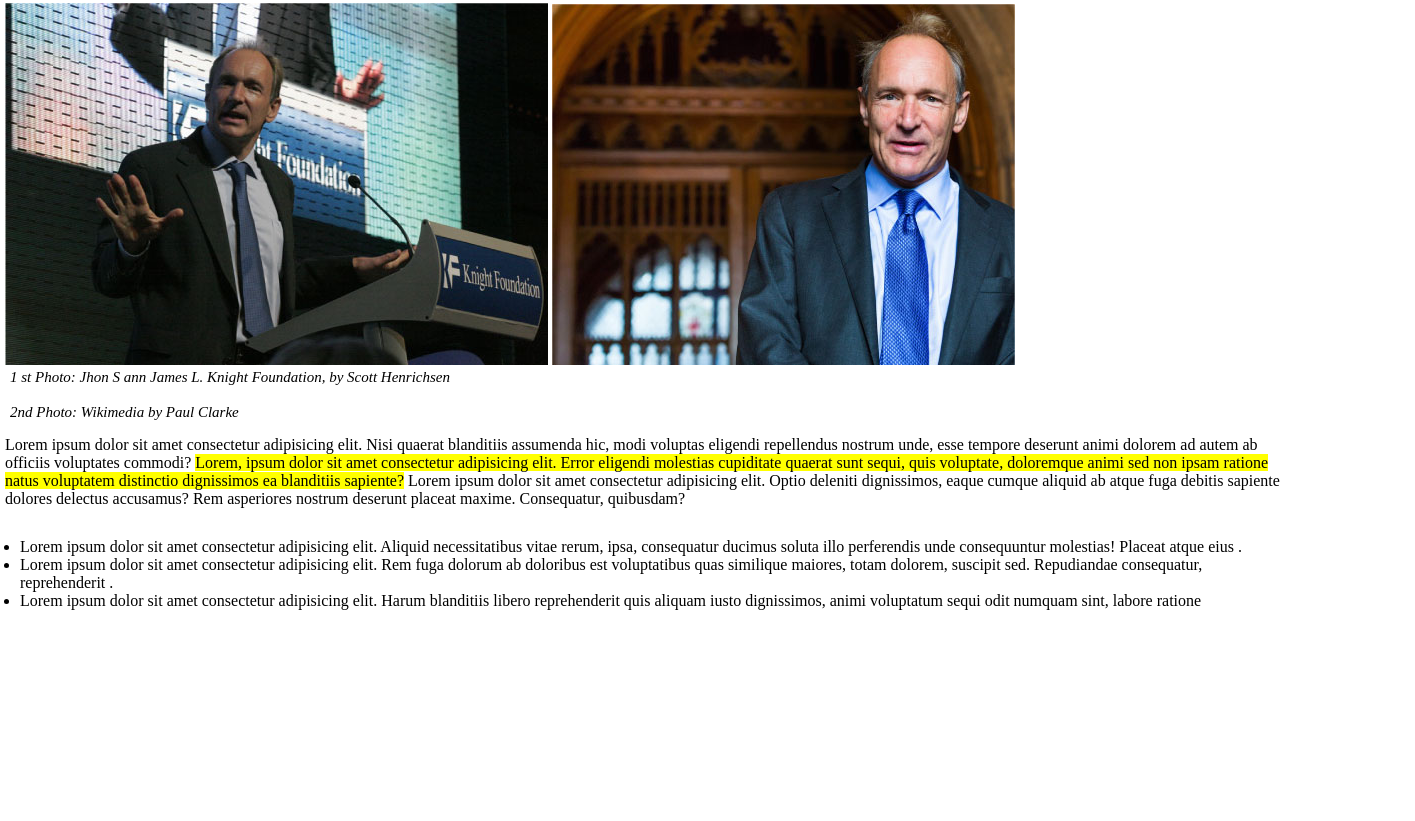
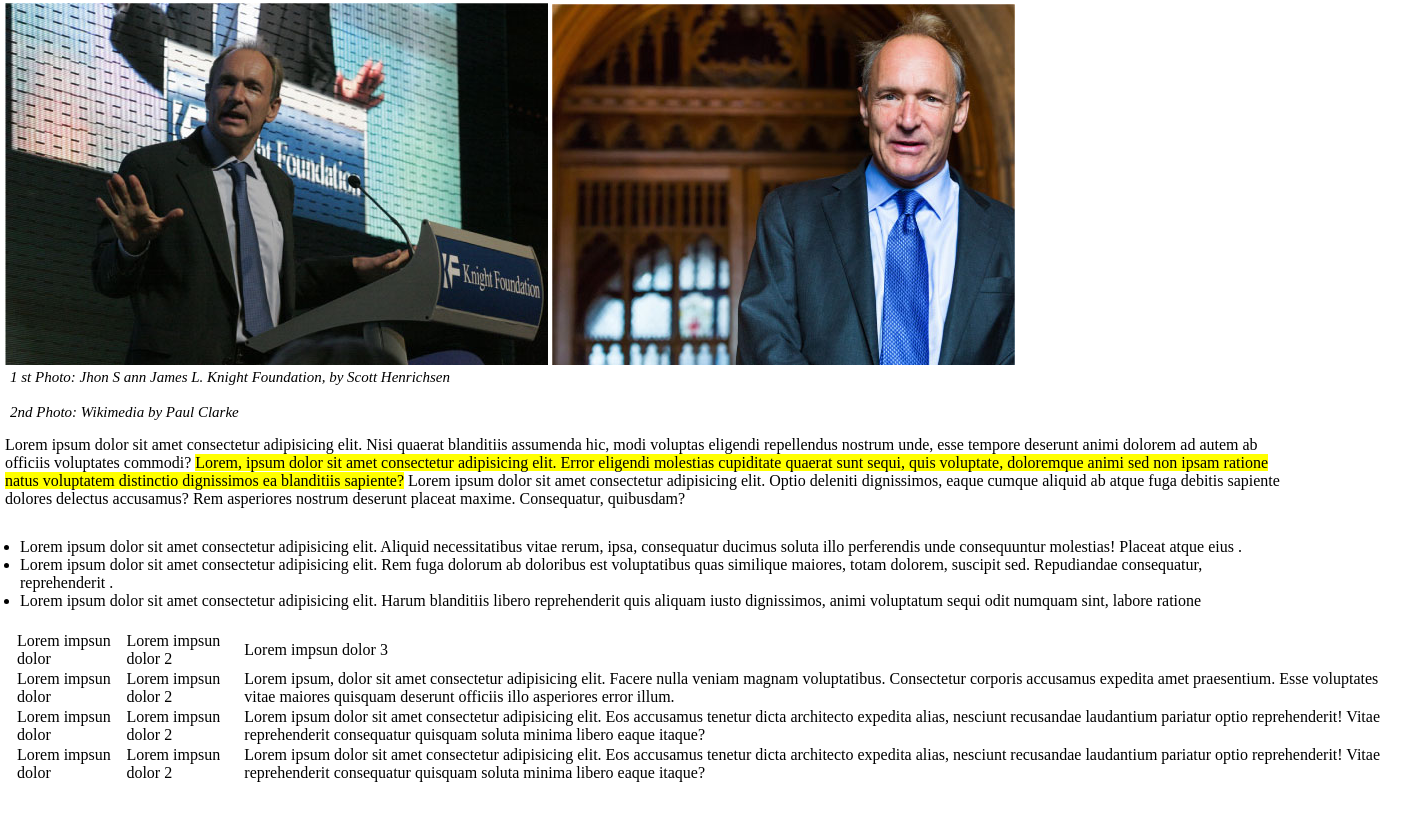
Before and after one commit to Alati11/html-css-booleaner, a plain HTML site: page index.html in a window 1280 px wide. Shown: the part 361-1182 px from the top of the page, 1415 px wide, since content can reach past the window. Before the commit the page ends 971 px from the top, so only its background shows below. Drawn offline with Linux system fonts and the light colour scheme.

Commit message:
add-tabella

```diff
--- a/css/app.css
+++ b/css/app.css
@@ -44,3 +44,15 @@ h5{
 ul{
     margin-left: 20px;
 }
+
+.tabella        {
+    margin-left: 15px;
+    margin-top: 20px;
+    width: 1400px;
+    height: 200px;
+}
+
+.riga-1{
+    width: 30px;
+    height: 20px;
+}
--- a/index.html
+++ b/index.html
@@ -52,7 +52,29 @@
         </div>
 
         <!-- tabella -->
-        <div>
+        <div class="tabella">
+            <table>
+                <tr class="riga-1">
+                    <td> Lorem impsun dolor </td>
+                    <td> Lorem impsun dolor 2 </td>
+                    <td> Lorem impsun dolor 3 </td>
+                </tr>
+                <tr>
+                    <td> Lorem impsun dolor </td>
+                    <td> Lorem impsun dolor 2 </td>
+                    <td> Lorem ipsum, dolor sit amet consectetur adipisicing elit. Facere nulla veniam magnam voluptatibus. Consectetur corporis accusamus expedita amet praesentium. Esse voluptates vitae maiores quisquam deserunt officiis illo asperiores error illum.</td>
+                </tr>
+                <tr>
+                    <td> Lorem impsun dolor </td>
+                    <td> Lorem impsun dolor 2 </td>
+                    <td> Lorem ipsum dolor sit amet consectetur adipisicing elit. Eos accusamus tenetur dicta architecto expedita alias, nesciunt recusandae laudantium pariatur optio reprehenderit! Vitae reprehenderit consequatur quisquam soluta minima libero eaque itaque?</td>
+                </tr>
+                 <tr>
+                    <td> Lorem impsun dolor </td>
+                    <td> Lorem impsun dolor 2 </td>
+                    <td> Lorem ipsum dolor sit amet consectetur adipisicing elit. Eos accusamus tenetur dicta architecto expedita alias, nesciunt recusandae laudantium pariatur optio reprehenderit! Vitae reprehenderit consequatur quisquam soluta minima libero eaque itaque?</td>
+                 </tr>
+                </table>
 
         </div>
     </main>
```
